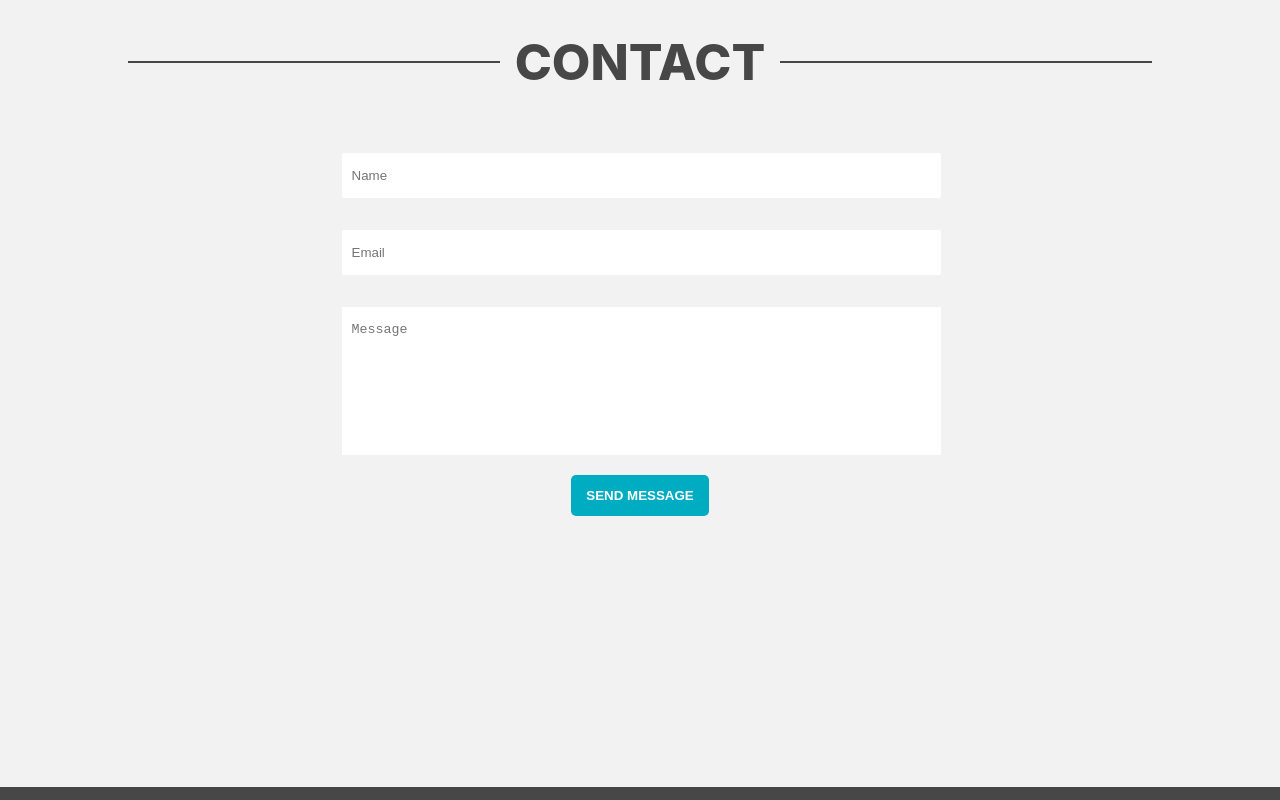
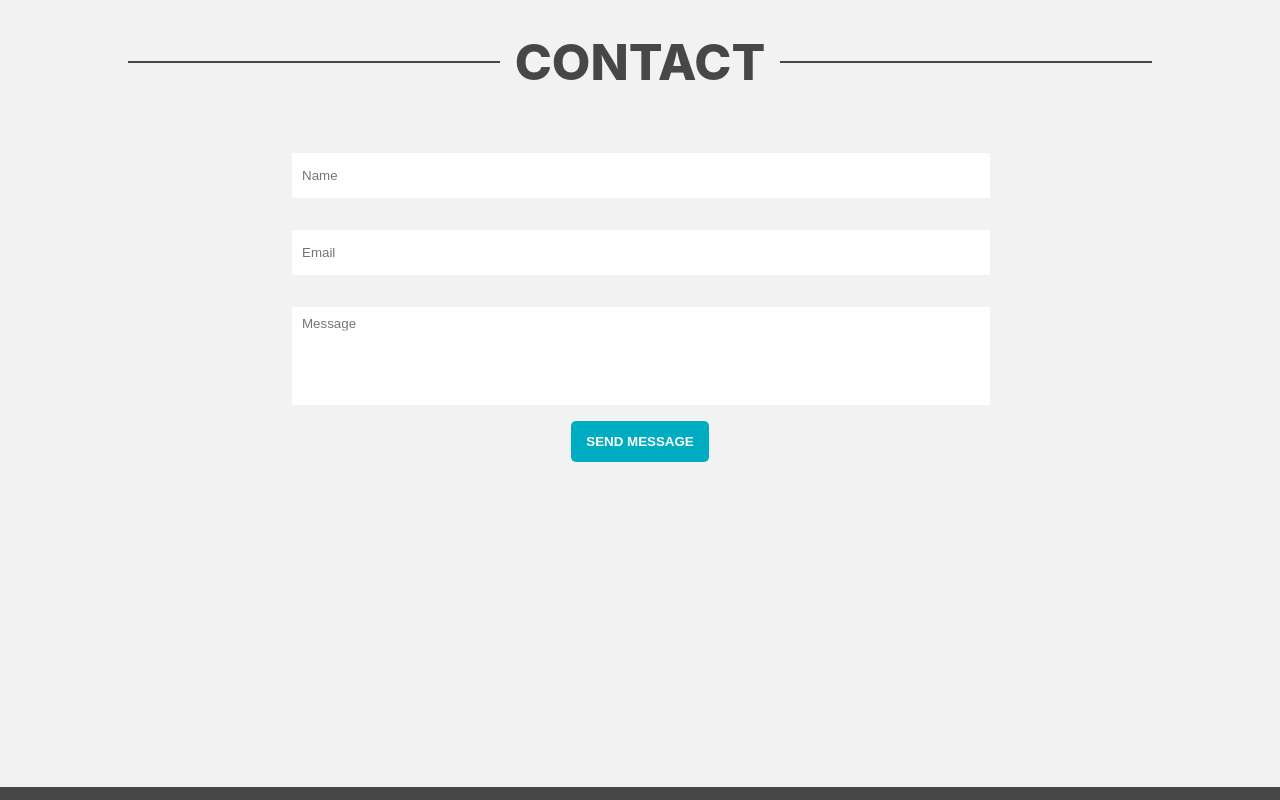
Before and after one commit to SvetaK7/PortfolioTS, a React (Create React App) app: page / in a window 1280 px wide. Shown: the part 3800-4600 px from the top of the page. Built offline with nearby package versions, Linux system fonts and the light colour scheme.

Commit message:
send form on email

```diff
--- a/package.json
+++ b/package.json
@@ -13,6 +13,7 @@
     "@types/react-dom": "^18.0.0",
     "@types/react-scroll": "^1.8.6",
     "@types/react-typing-effect": "^2.0.3",
+    "emailjs-com": "^3.2.0",
     "react": "^18.2.0",
     "react-awesome-reveal": "^4.2.3",
     "react-dom": "^18.2.0",
--- a/src/App.tsx
+++ b/src/App.tsx
@@ -7,6 +7,7 @@ import Projects from "./projects/Projects";
 import Contacts from "./contacts/Contacts";
 import Footer from "./footer/Footer";
 import {Arrow} from "./common/components/Arrow";
+import {EmailSend} from "./contacts/EmailSend";
 
 function App() {
 
--- a/src/contacts/Contacts.module.scss
+++ b/src/contacts/Contacts.module.scss
@@ -31,6 +31,14 @@
           outline: none;
         }
       }
+      :nth-child(3){
+        min-height: 100px;
+        &::placeholder{
+          //line-height: 20px;
+          transform: translateY(-32.5px);
+        }
+      }
+
 
       textarea {
         padding: 15px 10px;
--- a/src/contacts/Contacts.tsx
+++ b/src/contacts/Contacts.tsx
@@ -1,20 +1,72 @@
-import React from 'react';
+import React, {useEffect, useState} from 'react';
 import s from "./Contacts.module.scss";
 import sContainer from './../common/styles/Container.module.css'
 import {MainTitle} from "../common/components/MainTitle";
+import {send} from "emailjs-com";
 
 function Contacts() {
+
+    // useEffect(() => {
+    //     document.addEventListener('submit', (e) => {
+    //         // e.preventDefault();
+    //         // @ts-ignore
+    //         console.log(e.target);
+    //         // @ts-ignore
+    //         e.target.reset();
+    //     })
+    // }, [])
+    const [toSend, setToSend] = useState({
+        from_name: '',
+        message: '',
+        reply_to: '',
+    });
+
+    const onSubmit = (e: any) => {
+        e.preventDefault();
+        send(
+            'service_hzs5aik',
+            'template_unf2z39',
+            toSend,
+            'VgyohuyFH3kMERxEo'
+        )
+            .then((response: any) => {
+                console.log('SUCCESS!', response.status, response.text);
+            })
+            .catch((err: any) => {
+                console.log('FAILED...', err);
+            });
+    };
+
+    const handleChange = (e: any) => {
+        setToSend({ ...toSend, [e.target.name]: e.target.value });
+    };
+
     return (
         <div id={'contacts'} className={s.contactsBlock}>
             <div className={`${sContainer.container}`}>
                 <MainTitle textTitle={'CONTACT'}/>
                 <div className={s.formContainer}>
-                    <form className={s.formContacts}>
-                        <input placeholder={'Name'}/>
-                        <input placeholder={'Email'}/>
-                        <textarea placeholder={'Message'}></textarea>
+                    <form onSubmit={onSubmit} className={s.formContacts}>
+                        <input placeholder={'Name'}
+                               type='text'
+                               name='from_name'
+                               value={toSend.from_name}
+                               onChange={handleChange}
+                        />
+                        <input placeholder={'Email'}
+                               type='text'
+                               name='reply_to'
+                               value={toSend.reply_to}
+                               onChange={handleChange}
+                        />
+                        <input placeholder={'Message'}
+                                  type='text'
+                                  name='message'
+                                  value={toSend.message}
+                                  onChange={handleChange}
+                        ></input>
+                        <button type={'submit'} className={s.buttonSend}>Send message</button>
                     </form>
-                    <button type={'submit'} className={s.buttonSend}>Send message</button>
                 </div>
             </div>
         </div>
@@ -22,3 +74,6 @@ function Contacts() {
 }
 
 export default Contacts;
+
+//service_hzs5aik
+//VbpZyaTbVQimDHaPLRE3
```
Also changed, not shown: src/contacts/EmailSend.tsx (added, +68 -0 lines), 1 other file (tests, documents, lock files or other folders).
